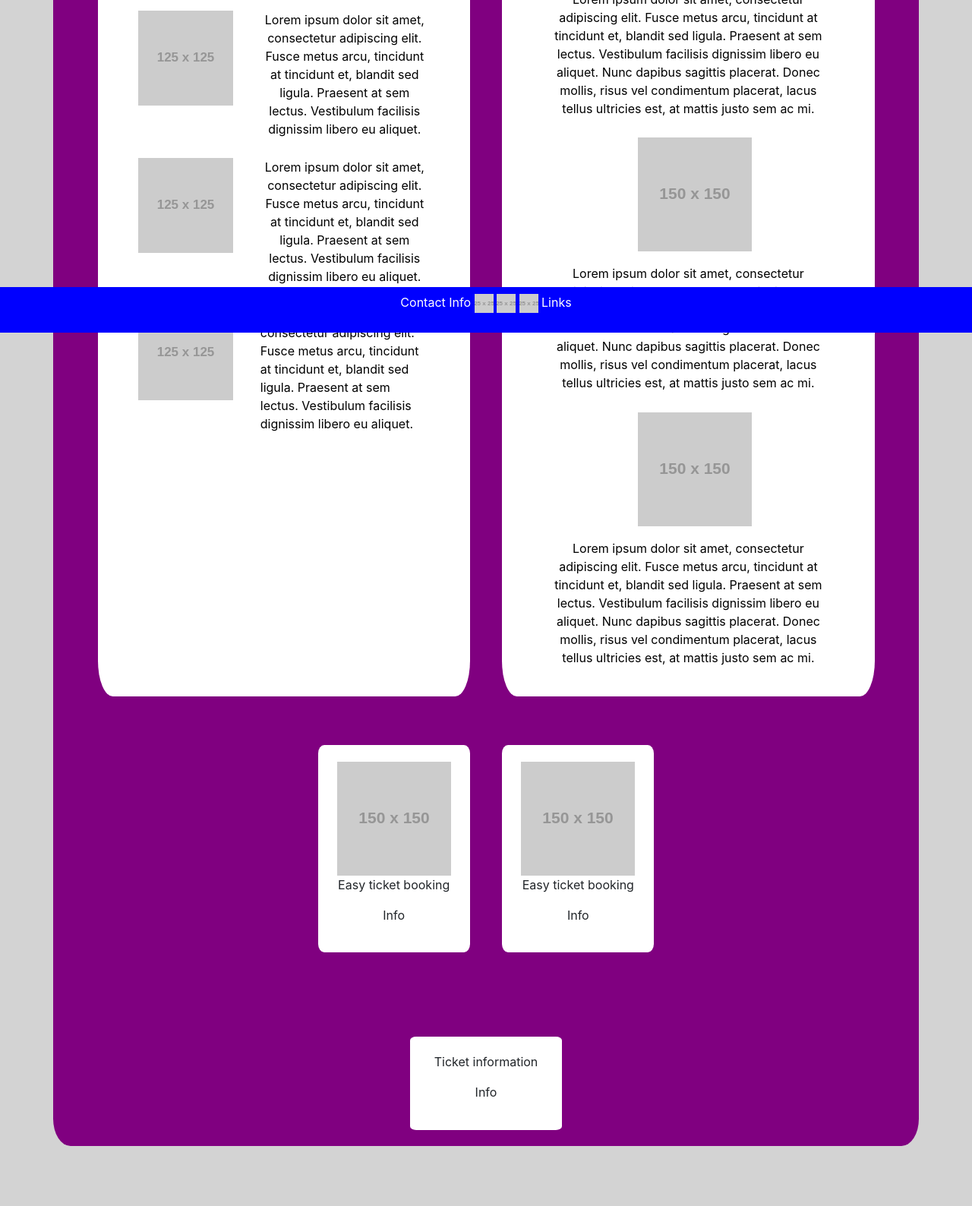
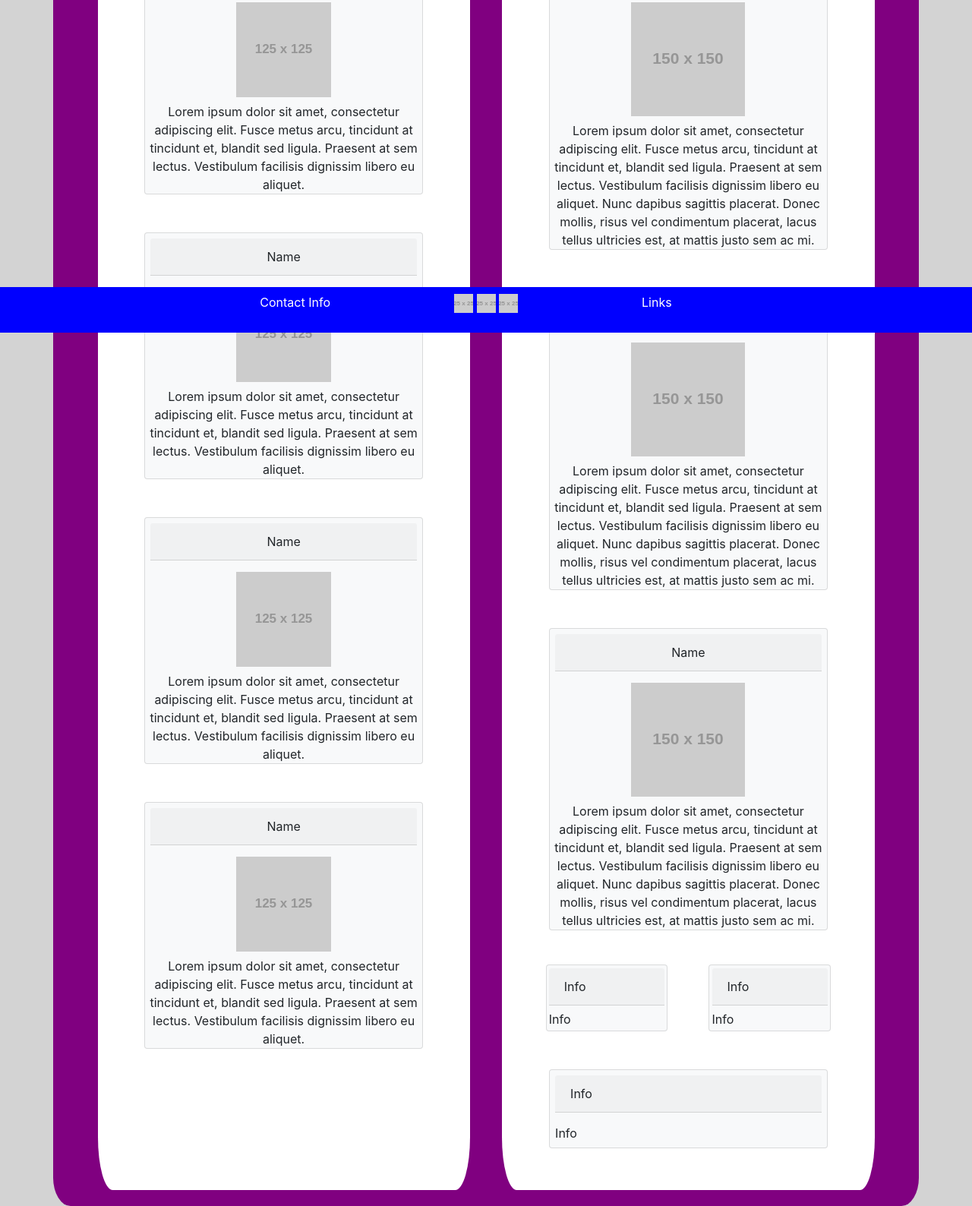
Before and after one commit to DylanVeasey/DevEastWebsite, a plain HTML site: page DevEast2020.html in a window 1280 px wide. Shown: the part 362-1950 px from the top of the page at 76% size. Drawn offline with nearby package versions, Linux system fonts and the light colour scheme; placeholder pictures from the web are drawn by us.

Commit message:
Update DevEast2020.html

```diff
--- a/DevEast2020.html
+++ b/DevEast2020.html
@@ -1,6 +1,7 @@
 <!DOCTYPE html>
 <html lang="en">
 	<head>
+		<title>Dev East 2020</title>
 		<meta charset="utf-8">
 		<meta name="viewport" content="width=device-width, initial-scale=1, shrinkto-fit=no">
 		<!--bootstrap links -->
@@ -28,119 +29,150 @@
 
 	<!-- This is the main container for all of the content on the web page-->
 	<div class="container" id="MainDiv">
-		<!--A row which contains both the speakers and the keynote speakers-->
-		<div class="row" >
-			<!-- This is the first column, for the speakers-->
+		<!--This row contains the countdown clock-->
+		<div class="row">
+			<div class="col-12 text-center">Coundown Clock</div>
+		</div>
+		<!--This row contains all of the speakers-->
+		<div class="row">
+			<!--This row contains all of the speakers-->
 			<div class="col-md column">
-				<h3>Speakers</h3>
-				<!-- This is a row inside a row, so the images and the text can be split into different columns-->
+				<h1 class="SpeakersHeading text-center">Speakers</h1>
+				<!--This row contains one speaker-->
 				<div class="row">
-					<!-- The images and the text are in different columns so that they can flow and the text can sit underneath the image when the screen gets smaller-->
-					<div class="col-lg-4 text-center">
+					<!--This column contains the card for the speaker-->
+					<div class="col text-center">
+						 <div class="card bg-light mb-3">
+							 <div class="card-header">Name</div>
+							 <div>
 							 	<img src="https://via.placeholder.com/125" id="SpeakersImage" alt="Speaker 1">
 							 </div>
-					<div class="col-sm text-center">
-						<span>Lorem ipsum dolor sit amet, consectetur adipiscing elit. Fusce metus arcu, tincidunt at tincidunt et, blandit sed ligula. Praesent at sem lectus. Vestibulum facilisis dignissim libero eu aliquet.</span >
-					</div>
-				</div>
-
-				<div class="row">
-					<div class="col-lg-4 text-center">
-						<img src="https://via.placeholder.com/125" id="SpeakersImage" alt="Speaker 2">
-					</div>
-					<div class="col-sm text-center">
-						<span>Lorem ipsum dolor sit amet, consectetur adipiscing elit. Fusce metus arcu, tincidunt at tincidunt et, blandit sed ligula. Praesent at sem lectus. Vestibulum facilisis dignissim libero eu aliquet.</span>
-					</div>
-				</div>
-
-				<div class="row">
-					<div class="col-lg-4 text-center">
-						<img src="https://via.placeholder.com/125" id="SpeakersImage" alt="Speaker 3">
-					</div>
-					<div class="col-sm text-center">
-						<span>Lorem ipsum dolor sit amet, consectetur adipiscing elit. Fusce metus arcu, tincidunt at tincidunt et, blandit sed ligula. Praesent at sem lectus. Vestibulum facilisis dignissim libero eu aliquet.</span>
-					</div>
-				</div>
-
-				<div class="row">
-					<div class="col-lg-4 text-center">
-						<img src="https://via.placeholder.com/125" id="SpeakersImage" alt="Speaker 4">
-					</div>
-					<div class="col-sm">
-						<span>Lorem ipsum dolor sit amet, consectetur adipiscing elit. Fusce metus arcu, tincidunt at tincidunt et, blandit sed ligula. Praesent at sem lectus. Vestibulum facilisis dignissim libero eu aliquet.</span>
+							 <p class="card-text">Lorem ipsum dolor sit amet, consectetur adipiscing elit. Fusce metus arcu, tincidunt at tincidunt et, blandit sed ligula. Praesent at sem lectus. Vestibulum facilisis dignissim libero eu aliquet.</p>
 						 </div>
 					</div>
 				</div>
-
-
-			<!-- This is the second column, for the keynote speakers-->
+				<!--This row contains one speaker-->
+				<div class="row">
+					<!--This column contains the card for the speaker-->
+					<div class="col text-center">
+						<div class="card bg-light mb-3">
+							<div class="card-header">Name</div>
+							<div>
+								<img src="https://via.placeholder.com/125" id="SpeakersImage" alt="Speaker 1">
+							</div>
+							<p class="card-text">Lorem ipsum dolor sit amet, consectetur adipiscing elit. Fusce metus arcu, tincidunt at tincidunt et, blandit sed ligula. Praesent at sem lectus. Vestibulum facilisis dignissim libero eu aliquet.</p>
+						</div>
+				   </div>
+				</div>
+				<!--This row contains one speaker-->
+				<div class="row">
+					<!--This column contains the card for the speaker-->
+					<div class="col text-center">
+						<div class="card bg-light mb-3">
+							<div class="card-header">Name</div>
+							<div>
+								<img src="https://via.placeholder.com/125" id="SpeakersImage" alt="Speaker 1">
+							</div>
+							<p class="card-text">Lorem ipsum dolor sit amet, consectetur adipiscing elit. Fusce metus arcu, tincidunt at tincidunt et, blandit sed ligula. Praesent at sem lectus. Vestibulum facilisis dignissim libero eu aliquet.</p>
+						</div>
+				   </div>
+				</div>
+				<!--This row contains one speaker-->
+				<div class="row">
+					<!--This column contains the card for the speaker-->
+					<div class="col text-center">
+						<div class="card bg-light mb-3">
+							<div class="card-header">Name</div>
+							<div>
+								<img src="https://via.placeholder.com/125" id="SpeakersImage" alt="Speaker 4">
+							</div>
+							<p class="card-text">Lorem ipsum dolor sit amet, consectetur adipiscing elit. Fusce metus arcu, tincidunt at tincidunt et, blandit sed ligula. Praesent at sem lectus. Vestibulum facilisis dignissim libero eu aliquet.</p>
+						</div>
+				   </div>
+				</div>
+			</div>
+			<!--This row contains all of the keynote speakers-->
 			<div class="col-md column">
-				<h3 class="text-center"> Keynote Speakers</h3>
-					<div class="row text-center">
-						<!-- The image is on its own column, but is 12 wide so that the text is always below the image-->
-						<div class="col-lg-12 text-center">
+				<h1 class="SpeakersHeading text-center">Keynote speakers</h1>
+				<!--This row contains one keynote speaker-->
+				<div class="row">
+					<!--This column will contain the card for the speaker-->
+					<div class="col text-center">
+						<div class="card bg-light mb-3">
+							<div class="card-header">Name</div>
+							<div>
 								<img src="https://via.placeholder.com/150" id="SpeakersImage" alt="Keynote Speaker 1">
 							</div>
-						<div class="col-sm text-center">
-							<span>	Lorem ipsum dolor sit amet, consectetur adipiscing elit.
+							<p class="card-text">Lorem ipsum dolor sit amet, consectetur adipiscing elit.
 								Fusce metus arcu, tincidunt at tincidunt et, blandit sed ligula.
 								Praesent at sem lectus.
 								Vestibulum facilisis dignissim libero eu aliquet.
 								Nunc dapibus sagittis placerat.
-								Donec mollis, risus vel condimentum placerat, lacus tellus ultricies est, at mattis justo sem ac mi.
-							</span>
+								Donec mollis, risus vel condimentum placerat, lacus tellus ultricies est, at mattis justo sem ac mi.</p>
 						</div>
 				   </div>
-					<div class="row text-center">
-                        <div class="col-lg-12 text-center">
-							<img src="https://via.placeholder.com/150" id="SpeakersImage" alt="Keynote Speaker 1">
 				</div>
-						<div class="col-sm text-center">
-							<span>	Lorem ipsum dolor sit amet, consectetur adipiscing elit.
+				<!--This row contains one keynote speaker-->
+				<div class="row">
+					<!--This column will contain the card for the speaker-->
+					<div class="col text-center">
+						<div class="card bg-light mb-3">
+							<div class="card-header">Name</div>
+							<div>
+								<img src="https://via.placeholder.com/150" id="SpeakersImage" alt="Keynote Speaker 2">
+							</div>
+							<p class="card-text">Lorem ipsum dolor sit amet, consectetur adipiscing elit.
 								Fusce metus arcu, tincidunt at tincidunt et, blandit sed ligula.
 								Praesent at sem lectus.
 								Vestibulum facilisis dignissim libero eu aliquet.
 								Nunc dapibus sagittis placerat.
-								Donec mollis, risus vel condimentum placerat, lacus tellus ultricies est, at mattis justo sem ac mi.
-							</span>
+								Donec mollis, risus vel condimentum placerat, lacus tellus ultricies est, at mattis justo sem ac mi.</p>
 						</div>
 				   </div>
-                    <div class="row text-center">
-                        <div class="col-lg-12 text-center">
-							<img src="https://via.placeholder.com/150" id="SpeakersImage" alt="Keynote Speaker 1">
 				</div>
-						<div class="col-sm text-center">
-							<span>	Lorem ipsum dolor sit amet, consectetur adipiscing elit.
+				<!--This row contains one keynote speaker-->
+				<div class="row">
+					<!--This column will contain the card for the speaker-->
+					<div class="col text-center">
+						<div class="card bg-light mb-3">
+							<div class="card-header">Name</div>
+							<div>
+								<img src="https://via.placeholder.com/150" id="SpeakersImage" alt="Keynote Speaker 3">
+							</div>
+							<p class="card-text">Lorem ipsum dolor sit amet, consectetur adipiscing elit.
 								Fusce metus arcu, tincidunt at tincidunt et, blandit sed ligula.
 								Praesent at sem lectus.
 								Vestibulum facilisis dignissim libero eu aliquet.
 								Nunc dapibus sagittis placerat.
-								Donec mollis, risus vel condimentum placerat, lacus tellus ultricies est, at mattis justo sem ac mi.
-							</span>
+								Donec mollis, risus vel condimentum placerat, lacus tellus ultricies est, at mattis justo sem ac mi.</p>
 						</div>
 				   </div>
 				</div>
-                   	</div>
-
-			<!-- This is another row for the ticket information-->
-            <div class="row justify-content-center" >
-				<div class="col-sm-2 text-center column">
-					<img src="https://via.placeholder.com/150" id="SpeakersImage" alt="Ticket booking">
-					<p> Easy ticket booking </p>
-					<p> Info </p>
-				</div>
-				<div class="col-sm-2 text-center column">
-					<img src="https://via.placeholder.com/150" id="SpeakersImage" alt="Ticket booking">
-					<p> Easy ticket booking </p>
-					<p> Info </p>
+				<!--This row contains the ticket information-->
+				<div class="row">
+					<!--This column contains the first card-->
+					<div class="col">
+						<div class="card bg-light mb-3">
+							<div class="card-header">Info</div>
+							<div class="card-text">Info</div>
 						</div>
 					</div>
-			<br>
-                	<!--This is another row for more ticket information-->
-                	<div class="row justify-content-center text-center">
-				<div class="col-sm-2 column">
-					<p> Ticket information</p>
-					<p> Info </p>
+					<!--This column contains the second card-->
+					<div class="col">
+						<div class="card bg-light mb-3">
+							<div class="card-header">Info</div>
+							<div class="card-text">Info</div>
+						</div>
+					</div>
+				</div>
+				<!--This row also contains the ticket information-->
+				<div class="row">
+					<div class="col">
+						<div class="card bg-light mb-3">
+							<div class="card-header">Info</div>
+							<div class="card-text">Info</div>
+						</div>
+					</div>
 				</div>
 			</div>
 		</div>
@@ -149,12 +181,20 @@
 
 		<!-- This is the footer-->
 		<footer id="footer">
-			<div>
-				<span> Contact Info </span>
+			<div class="container">
+				<div class="row">
+				<div class="col text-right">
+					<p>Contact Info</p>
+				</div>
+				<div class="col-4 text-center">
 					<span><img src="https://via.placeholder.com/25" alt="Sponsor Image"></span>
 					<span><img src="https://via.placeholder.com/25" alt="Sponsor Image"></span>
 					<span><img src="https://via.placeholder.com/25" alt="Sponsor Image"></span>
-				<span> Links</span>
+				</div>
+				<div class="col text-left">
+					<p class="text-left test">Links</p>
+				</div>
+				</div>
 			</div>
 		</footer>
 
```
Lines whose indentation alone changed are shown as unchanged.
